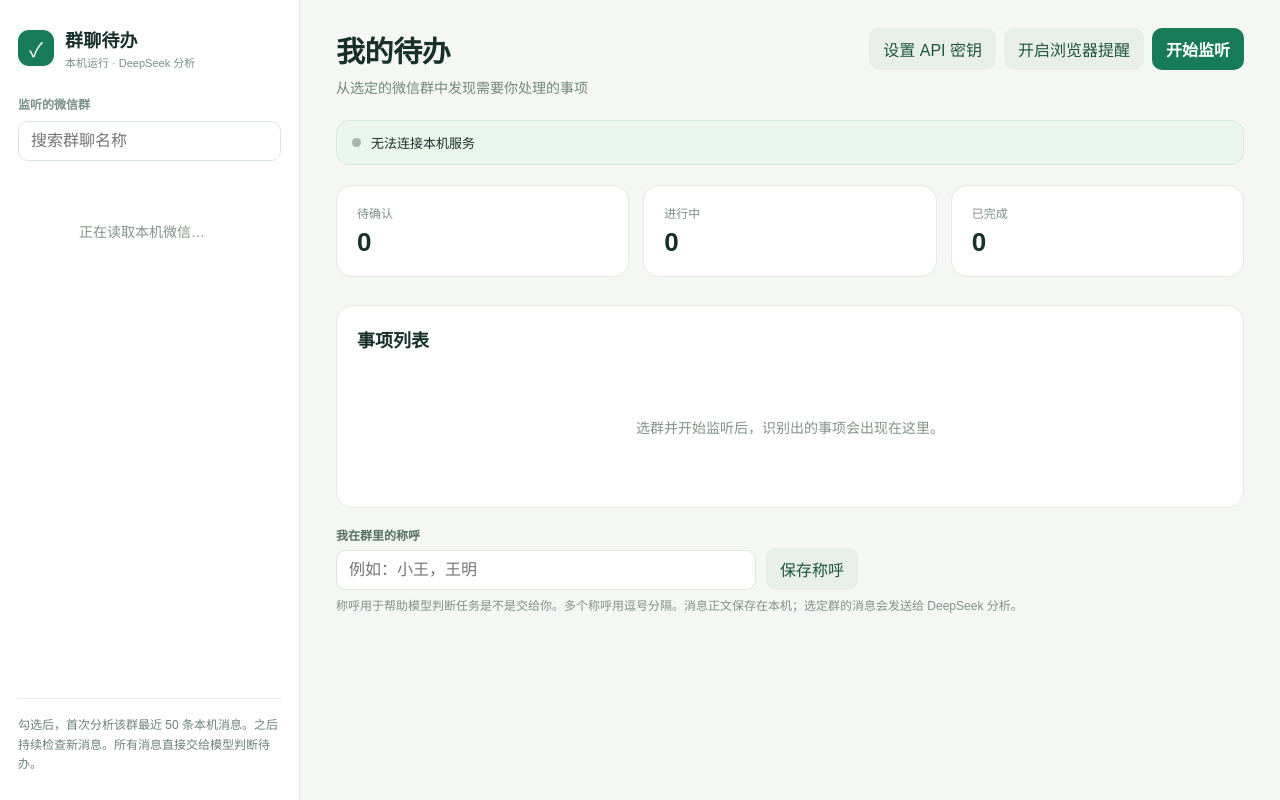
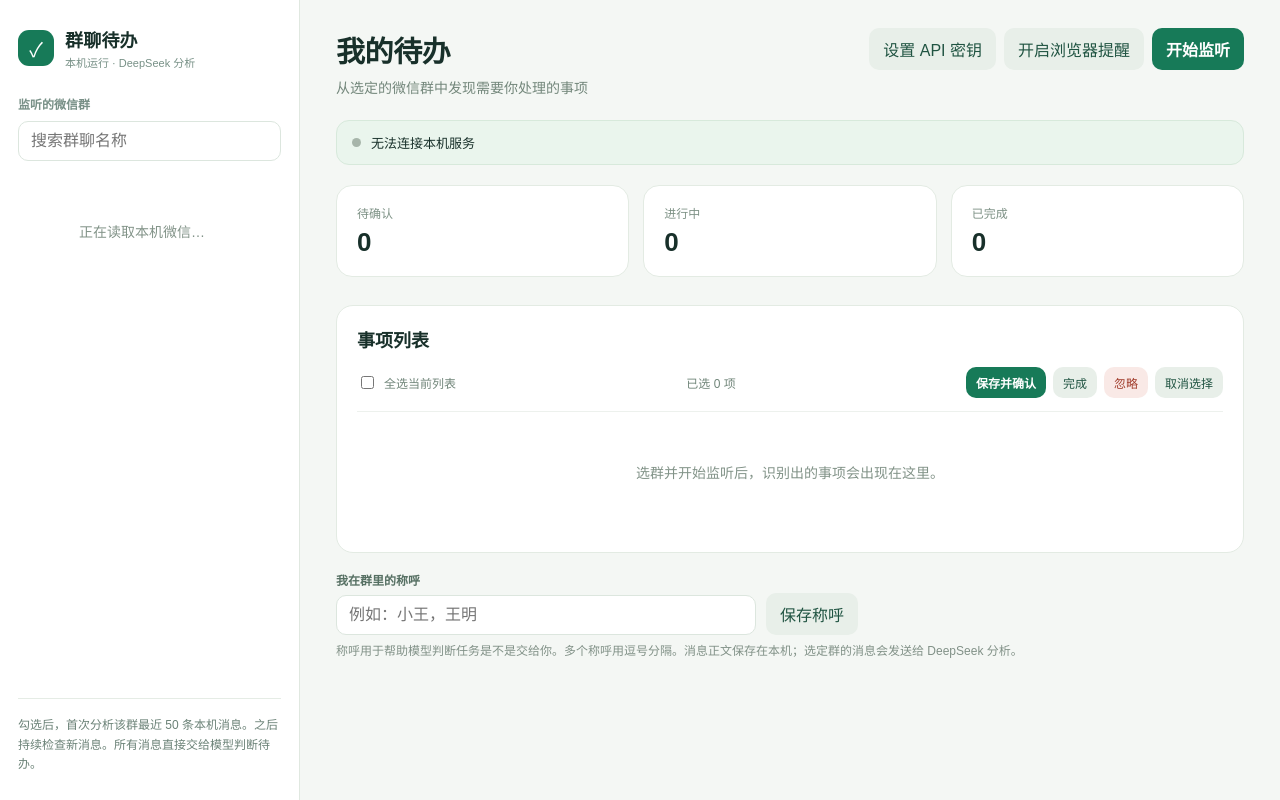
Before and after one commit to keil11/Wechat_detector, a Python web app: template templates/index.html in a window 1280 px wide. Run offline with Jinja, Linux system fonts and the light colour scheme; the template is opened without the code that fills it, so the values that code supplies are empty.

Commit message:
Add bulk actions for tasks

```diff
--- a/templates/index.html
+++ b/templates/index.html
@@ -48,8 +48,17 @@
     .tabs { display: flex; gap: 4px; flex-wrap: wrap; }
     .tab { background: transparent; color: #71867a; padding: 7px 11px; font-size: 13px; }
     .tab.active { background: #e9f5ec; color: #177a58; font-weight: 700; }
-    .task { border: 1px solid #e7ece7; border-radius: 12px; padding: 15px 16px; margin-top: 9px; cursor: pointer; display: flex; gap: 13px; align-items: flex-start; }
+    .bulkbar { display: flex; justify-content: space-between; align-items: center; gap: 12px; flex-wrap: wrap; padding: 0 0 13px; border-bottom: 1px solid #edf1ed; color: #71867a; font-size: 12px; }
+    .bulk-select-all { display: flex; align-items: center; gap: 7px; cursor: pointer; white-space: nowrap; }
+    .bulk-select-all input, .task-select { accent-color: #177a58; }
+    .bulk-actions { display: flex; align-items: center; gap: 7px; flex-wrap: wrap; }
+    .bulk-actions button { padding: 7px 10px; font-size: 12px; }
+    button:disabled { cursor: not-allowed; opacity: .48; }
+    .task { border: 1px solid #e7ece7; border-radius: 12px; padding: 15px 16px; margin-top: 9px; cursor: pointer; display: flex; gap: 13px; align-items: center; }
     .task:hover { border-color: #9ccfb0; background: #fcfffc; }
+    .task.selected { border-color: #9ccfb0; background: #f3faf4; }
+    .task-select { width: 18px; height: 18px; margin: 0; flex: 0 0 auto; cursor: pointer; }
+    .task-main { flex: 1; min-width: 0; }
     .task-title { font-weight: 700; margin-bottom: 8px; }
     .task-meta { color: #819086; font-size: 12px; line-height: 1.5; }
     .pill { background: #f0f6f1; color: #438264; border-radius: 30px; font-size: 11px; padding: 4px 9px; white-space: nowrap; margin-left: auto; }
@@ -96,6 +105,16 @@
       </div>
       <section class="panel">
         <div class="panel-head"><h2>事项列表</h2><div class="tabs" id="tabs"></div></div>
+        <div class="bulkbar">
+          <label class="bulk-select-all"><input type="checkbox" id="selectAllTasks"> 全选当前列表</label>
+          <span id="selectedCount">已选 0 项</span>
+          <div class="bulk-actions">
+            <button class="primary" data-bulk-status="进行中" title="将所选事项保存并确认">保存并确认</button>
+            <button class="secondary" data-bulk-status="已完成">完成</button>
+            <button class="danger" data-bulk-status="忽略">忽略</button>
+            <button class="secondary" id="clearSelection">取消选择</button>
+          </div>
+        </div>
         <div id="tasks"><div class="empty">选群并开始监听后，识别出的事项会出现在这里。</div></div>
       </section>
       <div class="settings">
@@ -115,6 +134,8 @@
     let current = {groups: [], tasks: [], running: false};
     let tab = '待确认';
     let selectedTask = null;
+    let selectedTaskIds = new Set();
+    let bulkUpdating = false;
     let seenDue = new Set();
     const tabs = ['待确认', '进行中', '已完成', '忽略'];
     function escapeHtml(s) { return String(s ?? '').replace(/[&<>"']/g, c => ({'&':'&amp;','<':'&lt;','>':'&gt;','"':'&quot;',"'":'&#39;'}[c])); }
@@ -157,8 +178,40 @@
       $('tabs').innerHTML = tabs.map(t => `<button class="tab ${tab === t ? 'active' : ''}" data-tab="${t}">${t}</button>`).join('');
       const tasks = current.tasks.filter(t => t.status === tab);
       $('tasks').innerHTML = tasks.length ? tasks.map(t =>
-        `<div class="task" data-task="${t.id}"><div><div class="task-title">${escapeHtml(t.title)}</div><div class="task-meta">${escapeHtml(t.group_name)} · ${escapeHtml(t.due_at || '截止时间未确定')}</div></div><span class="pill">${Math.round(t.confidence * 100)}% 把握</span></div>`
+        `<div class="task ${selectedTaskIds.has(t.id) ? 'selected' : ''}" data-task="${t.id}"><input class="task-select" type="checkbox" data-select-task="${t.id}" aria-label="选择待办 ${escapeHtml(t.title)}" ${selectedTaskIds.has(t.id) ? 'checked' : ''}><div class="task-main"><div class="task-title">${escapeHtml(t.title)}</div><div class="task-meta">${escapeHtml(t.group_name)} · ${escapeHtml(t.due_at || '截止时间未确定')}</div></div><span class="pill">${Math.round(t.confidence * 100)}% 把握</span></div>`
       ).join('') : `<div class="empty">${tab === '待确认' ? '还没有待确认的事项' : '这里暂无事项'}</div>`;
+      updateSelectionUi(tasks);
+    }
+    function updateSelectionUi(tasks = current.tasks.filter(t => t.status === tab)) {
+      const selected = tasks.filter(t => selectedTaskIds.has(t.id)).length;
+      const selectAll = $('selectAllTasks');
+      selectAll.checked = tasks.length > 0 && selected === tasks.length;
+      selectAll.indeterminate = selected > 0 && selected < tasks.length;
+      selectAll.disabled = tasks.length === 0 || bulkUpdating;
+      $('selectedCount').textContent = `已选 ${selected} 项`;
+      document.querySelectorAll('[data-bulk-status]').forEach(button => {
+        button.disabled = selected === 0 || bulkUpdating;
+      });
+      $('clearSelection').disabled = selected === 0 || bulkUpdating;
+    }
+    async function bulkUpdateTasks(status) {
+      const visible = current.tasks.filter(t => t.status === tab);
+      const ids = visible.filter(t => selectedTaskIds.has(t.id)).map(t => t.id);
+      if (!ids.length || bulkUpdating) return;
+      bulkUpdating = true;
+      updateSelectionUi(visible);
+      try {
+        await post('/api/tasks/bulk', {task_ids:ids, status});
+        selectedTaskIds.clear();
+        const action = status === '进行中' ? '保存并确认' : status === '已完成' ? '完成' : '忽略';
+        toast(`已${action} ${ids.length} 项`);
+        await refresh();
+      } catch (err) {
+        toast(err.message);
+      } finally {
+        bulkUpdating = false;
+        updateSelectionUi();
+      }
     }
     function openTask(id) {
       selectedTask = current.tasks.find(t => t.id === Number(id));
@@ -173,6 +226,7 @@
       if (!selectedTask) return;
       try {
         await post(`/api/tasks/${selectedTask.id}`, {title:$('editTitle').value.trim(), due_at:$('editDue').value.trim(), status});
+        selectedTaskIds.delete(selectedTask.id);
         $('taskDialog').close(); toast('待办已更新'); await refresh();
       } catch (err) { toast(err.message); }
     }
@@ -193,8 +247,28 @@
       try { await post(`/api/groups/${encodeURIComponent(e.target.dataset.group)}`, {enabled:e.target.checked}); await refresh(); }
       catch (err) { toast(err.message); await refresh(); }
     });
-    $('tabs').addEventListener('click', e => { if (e.target.dataset.tab) { tab=e.target.dataset.tab; renderTasks(); } });
-    $('tasks').addEventListener('click', e => { const card=e.target.closest('[data-task]'); if (card) openTask(card.dataset.task); });
+    $('tabs').addEventListener('click', e => { if (e.target.dataset.tab) { tab=e.target.dataset.tab; selectedTaskIds.clear(); renderTasks(); } });
+    $('tasks').addEventListener('change', e => {
+      const id = Number(e.target.dataset.selectTask);
+      if (!id) return;
+      if (e.target.checked) selectedTaskIds.add(id); else selectedTaskIds.delete(id);
+      const card = e.target.closest('[data-task]');
+      card?.classList.toggle('selected', e.target.checked);
+      updateSelectionUi();
+    });
+    $('tasks').addEventListener('click', e => {
+      if (e.target.closest('[data-select-task]')) return;
+      const card=e.target.closest('[data-task]'); if (card) openTask(card.dataset.task);
+    });
+    $('selectAllTasks').addEventListener('change', e => {
+      const visible = current.tasks.filter(t => t.status === tab);
+      visible.forEach(t => e.target.checked ? selectedTaskIds.add(t.id) : selectedTaskIds.delete(t.id));
+      renderTasks();
+    });
+    document.querySelector('.bulk-actions').addEventListener('click', e => {
+      if (e.target.dataset.bulkStatus) bulkUpdateTasks(e.target.dataset.bulkStatus);
+    });
+    $('clearSelection').onclick = () => { selectedTaskIds.clear(); renderTasks(); };
     $('keyButton').onclick = () => $('keyDialog').showModal();
     $('cancelKey').onclick = () => $('keyDialog').close();
     $('saveKey').onclick = async () => { try { await post('/api/key', {key:$('apiKey').value}); $('apiKey').value=''; $('keyDialog').close(); toast('密钥已保存'); await refresh(); } catch(err) { toast(err.message); } };
```
Also changed, not shown: server.py (+13 -0 lines), storage.py (+23 -0 lines), tests/test_core.py (+24 -0 lines), README.md.
